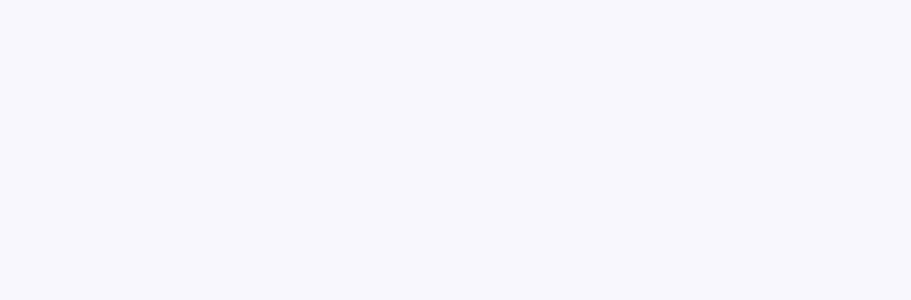
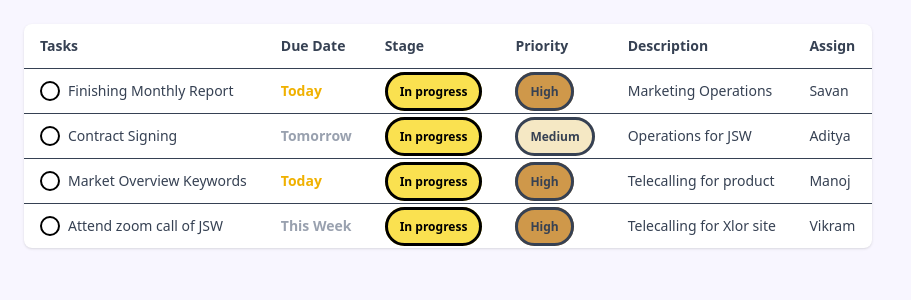
Before and after one commit to rahul0121sarkar/Taskmgr, a React (Vite) app: page /task in a window 1280 px wide. Before the commit this address had no page. Shown: the top 300 px of the page, without its empty margins (0-911 px from the left). Built offline with nearby package versions, Linux system fonts and the light colour scheme.

Commit message:
my task has been added in sidebar

```diff
--- a/src/App.jsx
+++ b/src/App.jsx
@@ -4,6 +4,7 @@ import Login from './Section/Login'
 import { BrowserRouter,Routes,Route } from 'react-router-dom'
 
 import Dashboard from './Section/Dashboard'
+import TaskDetails from './Components/TaskDetails'
 
 
 
@@ -14,6 +15,7 @@ const App = () => {
         <Routes>
           <Route path='/' element={<Login/>} />
           <Route path='/dashboard' element={<Dashboard/>} />
+          <Route path='/task' element={<TaskDetails/>} />
         </Routes>
       </BrowserRouter>
     </>
--- a/src/Components/Sidebar.jsx
+++ b/src/Components/Sidebar.jsx
@@ -1,11 +1,9 @@
 import { FontAwesomeIcon } from '@fortawesome/react-fontawesome';
 import { faCircleCheck,faRightFromBracket } from '@fortawesome/free-solid-svg-icons';
 import React from 'react'
+// import { useNavigate } from 'react-router-dom';
 
-
-const Sidebar = () => {
-
-
+const Sidebar = ({ setActiveTab }) => {
   return (
     <>
     <div className='bg-white h-[94vh] w-56 flex flex-col m-4 rounded-4xl shadow-xl'>
@@ -18,14 +16,14 @@ const Sidebar = () => {
         </div>
       </div>
 
-      <div className='flex items-center gap-3 mb-1 pl-3 h-10 bg-amber-200'>
+      <div className='flex items-center gap-3 mb-1 pl-3 h-10 bg-amber-200 cursor-pointer' onClick={() => setActiveTab("dashboard")}>
         <img src="./dashboard.png" alt="dashboard image" className='h-6 w-6' />
         <div>
           <h1 className='text-black text-lg font-semibold opacity-75'>Dashboard</h1>
         </div>
       </div>
 
-      <div className='flex items-center gap-3 mb-1 pl-4 h-10 hover:bg-amber-200 duration-100 transition-all cursor-pointer'>
+      <div className='flex items-center gap-3 mb-1 pl-4 h-10 hover:bg-amber-200 duration-100 transition-all cursor-pointer'onClick={() => setActiveTab("task")}>
       <FontAwesomeIcon icon={faCircleCheck} className="text-black-400 " />
       <h1 className='text-black text-lg font-semibold opacity-75'>My Task</h1>
       </div>
@@ -33,13 +31,14 @@ const Sidebar = () => {
 
     <div className='mt-auto flex items-center gap-2 mb-3 pl-4 h-10 hover:bg-amber-200 hover:rounded-b-2xl duration-100 transition-all cursor-pointer'>
      <FontAwesomeIcon icon={faRightFromBracket} className="text-black " />
-      <h1 className='text-black text-lg font-semibold opacity-75'>Logout</h1>
+      <h1 className='text-black text-lg font-semibold opacity-75' >Logout</h1>
       </div>
 
 
     </div>
     </>
   )
+
 }
 
 export default Sidebar
--- /dev/null
+++ b/src/Components/TaskDetails.jsx
@@ -0,0 +1,97 @@
+import React from "react";
+import '../App.css';
+const tasks = [
+  {
+    task: "Finishing Monthly Report",
+    dueDate: "Today",
+    stage: "In progress",
+    priority: "High",
+    description: "Marketing Operations",
+    assign: "Savan",
+  },
+  {
+    task: "Contract Signing",
+    dueDate: "Tomorrow",
+    stage: "In progress",
+    priority: "Medium",
+    description: "Operations for JSW",
+    assign: "Aditya",
+  },
+  {
+    task: "Market Overview Keywords",
+    dueDate: "Today",
+    stage: "In progress",
+    priority: "High",
+    description: "Telecalling for product",
+    assign: "Manoj",
+  },
+  {
+    task: "Attend zoom call of JSW",
+    dueDate: "This Week",
+    stage: "In progress",
+    priority: "High",
+    description: "Telecalling for Xlor site",
+    assign: "Vikram",
+  },
+];
+
+const TaskDetails = () => {
+  return (
+    <div className="p-6 max-w-4xl ">
+      <table className="min-w-full table-auto bg-white  rounded-lg overflow-hidden shadow-sm">
+        <thead className=" text-left text-gray-700 text-sm font-semibold border-b">
+          <tr>
+            <th className="px-4 py-3">Tasks</th>
+            <th className="px-4 py-3">Due Date</th>
+            <th className="px-4 py-3">Stage</th>
+            <th className="px-4 py-3">Priority</th>
+            <th className="px-4 py-3">Description</th>
+            <th className="px-4 py-3">Assign</th>
+          </tr>
+        </thead>
+        <tbody className="text-sm text-gray-700">
+          {tasks.map((item, idx) => (
+            <tr
+              key={idx}
+              className="border-t hover:bg-gray-50 transition"
+            >
+              <td className="px-4 py-3 flex items-center gap-2">
+                <div className="w-5 h-5 border-2 border-black rounded-full"></div>
+                <span className="font-medium">{item.task}</span>
+              </td>
+              <td
+                className={`px-4 py-3 font-semibold ${
+                  item.dueDate === "Today"
+                    ? "text-yellow-500"
+                    : "text-gray-400"
+                }`}
+              >
+                {item.dueDate}
+              </td>
+              <td className="px-4 py-3">
+                <span className="px-3 py-2 bg-[#FAE150] border-3 text-black text-xs font-semibold rounded-full">
+                  {item.stage}
+                </span>
+              </td>
+              <td className="px-4 py-3">
+                <span
+                  className={`px-3 py-2 text-xs font-semibold rounded-full border-3 ${
+                    item.priority === "High"
+                      ? "bg-[#CF984A]"
+                      : "bg-[#F5E8C4]"
+                  }`}
+                >
+                  {item.priority}
+                </span>
+              </td>
+              <td className="px-4 py-3">{item.description}</td>
+              <td className="px-4 py-3 font-medium">{item.assign}</td>
+            </tr>
+          ))}
+        </tbody>
+      </table>
+    </div>
+  );
+};
+
+export default TaskDetails;
--- a/src/Section/Dashboard.jsx
+++ b/src/Section/Dashboard.jsx
@@ -1,34 +1,38 @@
-import React from "react";
+import React, { useState } from "react";
 import Sidebar from "../Components/Sidebar";
 import Navbar from "../Components/Navbar";
 import TaskList from "../Components/Tasklist";
-import Calendar from "react-calendar";
 import Calender from "../Components/Calender";
+import TaskDetails from "../Components/TaskDetails";
+
 const Dashboard = () => {
+  const [activeTab, setActiveTab] = useState("dashboard");
+
   return (
     <>
       <div className="flex h-screen">
-        <Sidebar />
-
+        <Sidebar setActiveTab={setActiveTab} />
         <div className="flex flex-col flex-1">
           <Navbar />
 
-
-
-
           <div className="p-6 overflow-auto">
-            <div className="grid grid-cols-1 lg:grid-cols-2 gap-6 ">
+            {activeTab === "dashboard" ? (
+              <div className="grid grid-cols-1 lg:grid-cols-2 gap-6 ">
                 <div className="bg-white p-4 rounded-lg shadow-lg">
-                    <h2 className="text-xl font-semibold mb-4">Calender</h2>
-                    <Calender/>
+                  <h2 className="text-xl font-semibold mb-4">Calender</h2>
+                  <Calender />
                 </div>
 
-
                 <div className="bg-white p-4 rounded-lg shadow-lg">
-                    <h2 className="text-xl font-semibold mb-4 ">My Tasks</h2>
-                     <TaskList/>
+                  <h2 className="text-xl font-semibold mb-4 ">My Tasks</h2>
+                  <TaskList />
                 </div>
-            </div>
+              </div>
+            ) : (
+              <div className="bg-white p-4 rounded-lg shadow-lg">
+                <TaskDetails />
+              </div>
+            )}
           </div>
         </div>
       </div>
```
